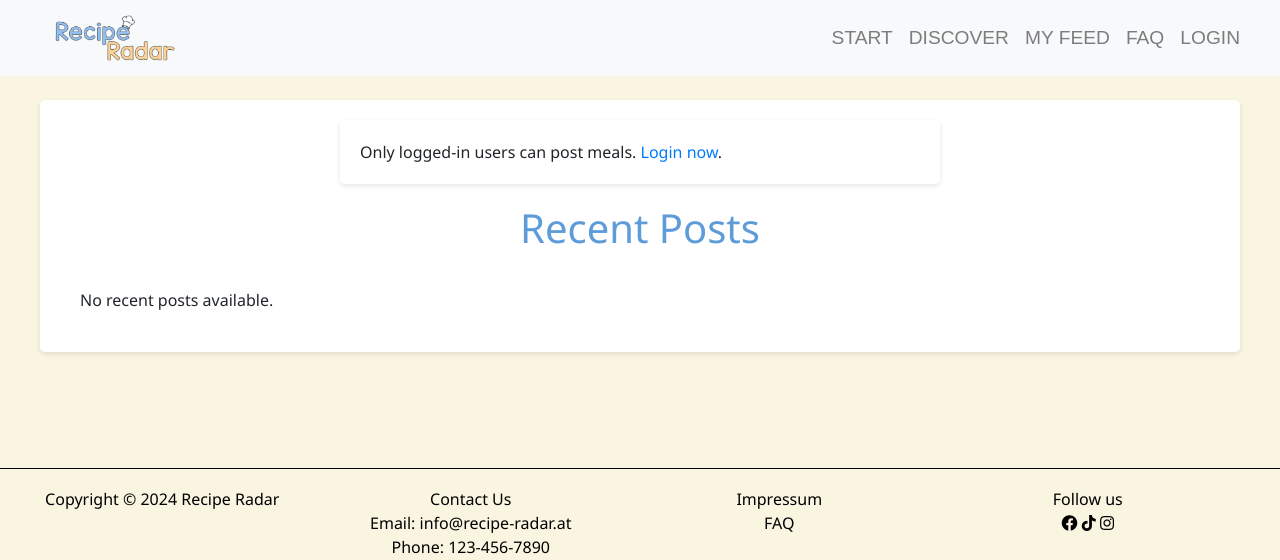
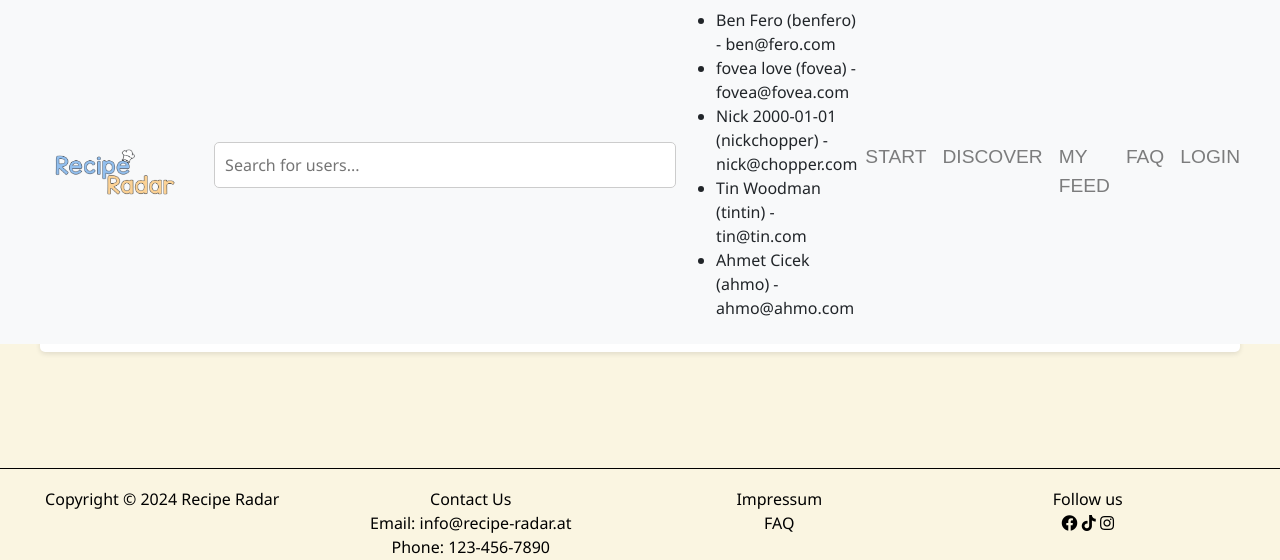
Before and after one commit to ahmetc27/RecipeRadar, a PHP site: page /feed.php in a window 1280 px wide. Shown: the top 560 px of the page. Run offline with PHP 8.4, Linux system fonts and the light colour scheme; data that the repository does not hold is empty; some web fonts are replaced.

Commit message:
implementing search bar
implementing search bar developed by Ahmet

```diff
--- a/navigation.php
+++ b/navigation.php
@@ -21,6 +21,9 @@
     }
 
     */
+
+    include ('search.php');
+
     ?>
 
 
--- /dev/null
+++ b/search.php
@@ -0,0 +1,3 @@
+<input type="text" id="searchBar" placeholder="Search for users..." onkeyup="searchUsers()">
+<ul id="userList"></ul>
+<script src="search_script.js"></script>
--- a/search_bar/user.json
+++ b/search_bar/user.json
@@ -5,7 +5,7 @@
       "salutation": "Keine Angabe",
       "firstName": "Ben",
       "middleName": "",
-      "lastName": "1996-01-01",
+      "lastName": "Fero",
       "userName": "benfero",
       "email": "ben@fero.com",
       "password": "$2y$10$3SFC3S1VKyI3ZOqwTxQ7/OAD9rgVCcX4/QT6w0p4WAxaFgOk.qt22",
@@ -16,11 +16,11 @@
       "type": "",
       "salutation": "Keine Angabe",
       "firstName": "fovea",
-      "lastName": "1996-01-01",
+      "lastName": "love",
       "userName": "fovea",
       "email": "fovea@fovea.com",
       "password": "$2y$10$nOc2kbuwqxd0jjDZKjZQ1On1B12jXsXnH7AI2svIpfnxdH8pQBZP2",
-      "birthDate": "0000-00-00"
+      "birthDate": "1996-01-01"
     },
     {
       "userID": "75",
--- /dev/null
+++ b/search_script.js
@@ -0,0 +1,37 @@
+document.addEventListener('DOMContentLoaded', (event) => {
+    fetch('search_bar/user.json')
+        .then(response => response.json())
+        .then(data => {
+            generateUserList(data);
+        })
+        .catch(error => console.error('Error fetching user data:', error));
+});
+
+function generateUserList(users) {
+    let userList = document.getElementById('userList');
+    userList.innerHTML = '';
+
+    users.forEach(user => {
+        let li = document.createElement('li');
+        li.setAttribute('data-username', user.userName);
+        li.setAttribute('data-email', user.email);
+        li.textContent = `${user.firstName} ${user.lastName} (${user.userName}) - ${user.email}`;
+        userList.appendChild(li);
+    });
+}
+
+function searchUsers() {
+    let input = document.getElementById('searchBar').value.toLowerCase();
+    let userList = document.getElementById('userList');
+    let users = userList.getElementsByTagName('li');
+
+    for (let i = 0; i < users.length; i++) {
+        let username = users[i].getAttribute('data-username');
+        let email = users[i].getAttribute('data-email');
+        if (username.toLowerCase().indexOf(input) > -1 || email.toLowerCase().indexOf(input) > -1) {
+            users[i].style.display = '';
+        } else {
+            users[i].style.display = 'none';
+        }
+    }
+}
```
Also changed, not shown: css/search_style.css (added, +36 -0 lines).
